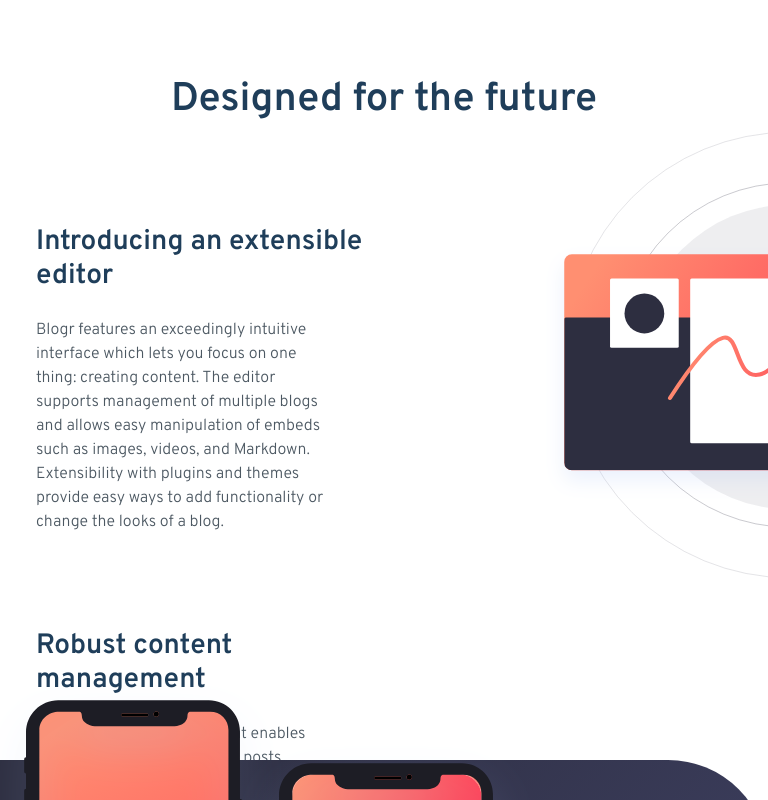
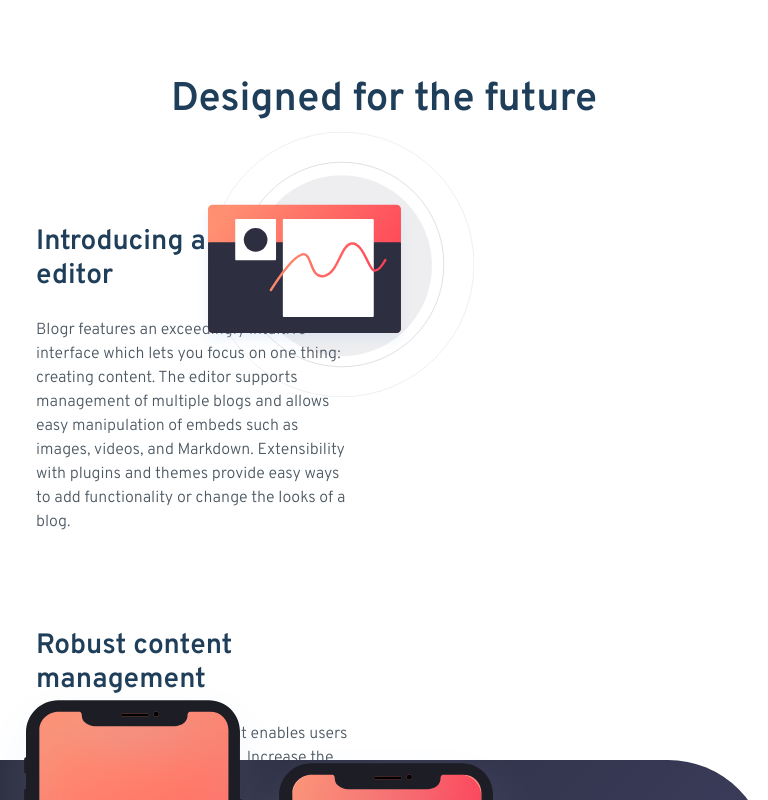
Before and after one commit to Nicolas0611/blogr-page, a React (Create React App) app: page / in a window 768 px wide. Shown: the part 760-1560 px from the top of the page. Built offline with nearby package versions, Linux system fonts and the light colour scheme.

Commit message:
2do Cambio Responsive

```diff
--- a/public/index.html
+++ b/public/index.html
@@ -24,7 +24,7 @@
       work correctly both with client-side routing and a non-root public URL.
       Learn how to configure a non-root public URL by running `npm run build`.
     -->
-    <title>React App</title>
+    <title>Blogr React App</title>
   </head>
   <body>
     <noscript>You need to enable JavaScript to run this app.</noscript>
--- a/src/App.js
+++ b/src/App.js
@@ -4,6 +4,7 @@ import Design from './components/Design';
 import Infrastructure from './components/Infrastructure';
 import Powerful from './components/Powerful';
 import Footer from './components/Footer';
+
 function App() {
   return (
     <>
--- a/src/components/Design.js
+++ b/src/components/Design.js
@@ -1,6 +1,6 @@
 import React from 'react'
 import Image1 from '../images/illustration-editor-desktop.svg';
-import {Container,Row,Col} from 'react-bootstrap';
+import {Container,Col} from 'react-bootstrap';
 
 function Design({title,subtitle1,subtitle2,text1,text2}) {
     return (
@@ -8,9 +8,8 @@ function Design({title,subtitle1,subtitle2,text1,text2}) {
             <div className="txt-design text-center">
                 <h2> {title}</h2>
             </div>
-            <Container className="design-content d-flex flex-row">
-                <Row>
-                    <Col md={6} className="txt-article" >
+            <Container className="design-content">
+                <Col md={6} className="txt-article">
                     <div className="introduce_article">
                         <h3 className="design-article__title">{subtitle1}</h3>
                         <p className="design-article__text"> {text1} </p>
@@ -23,7 +22,6 @@ function Design({title,subtitle1,subtitle2,text1,text2}) {
                 <Col md={6} className="image-section">
                     <img src={Image1}></img>
                 </Col>
-                </Row>
             </Container>
         </div>
     )
--- a/src/components/Navbar.js
+++ b/src/components/Navbar.js
@@ -2,6 +2,7 @@ import React from 'react';
 import Logo from '../images/logo.svg';
 import {Navbar as _Navbar,Container, NavDropdown} from 'react-bootstrap';
 import iconArrow from '../images/icon-arrow-light.svg';
+import iconToggle from '../images/icon-hamburger.svg';
 
 function Navbar({renderBtns}) {
     const navLinks =[
@@ -57,14 +58,14 @@ function Navbar({renderBtns}) {
     return (
         <_Navbar className="navbar-content">
             <Container className="mt-2" >
-                <div className="d-flex flex-row">
+                <div className="d-flex flex-row flex-start">
                     <div>
-                        <_Navbar.Brand href="#home"><img  src={Logo}/> </_Navbar.Brand>
+                        <_Navbar.Brand href="#home"><img src={Logo}/> </_Navbar.Brand>
                     </div>
                     {renderNavLinks(navLinks)}
                 </div>
                 <div className="d-flex flex-row">
-                        {renderBtns(navButtons)}
+                    {renderBtns(navButtons)}
                 </div>
             </Container>
         </_Navbar>
--- a/src/index.css
+++ b/src/index.css
@@ -108,6 +108,8 @@
 }
 .design-content{
   height: 90vh;
+  display: flex;
+  flex-direction: row;
 }
 .image-section{
   position: relative;
--- a/src/responsive.css
+++ b/src/responsive.css
@@ -15,9 +15,40 @@
     .Izquierda{
         padding-left: 10px !important;
     }
+    .design-section{
+        height: 100vh;
+    }
+    .design-content{
+        height: 100vh;
+        position: relative;
+        flex-direction: column !important;
+    }
+    .txt-article{
+        order: 1;
+    }
+    .image-section{
+          order: 0;
+    }
+}
+@media screen and (min-width: 768px){
+    .nav__toggle{
+        display: none;
+    }
 }
 @media screen and (max-width: 768px){
     .Izquierda{
         padding-left: 10px !important;
     }
+    .image-section{
+        /* position: relative; */
+        display: block;
+      }
+      .image-section>img{
+        /* transform:translate(20em,-10em);  */
+        /* position: absolute; */
+        width: 80%;
+        /* left: 10rem; */
+        /* top: -8em; */
+        /* bottom: 0rem;  */
+      }
 }
```
Lines whose indentation alone changed are shown as unchanged.
